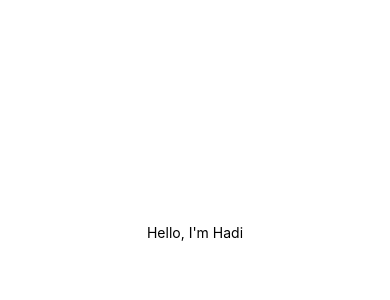
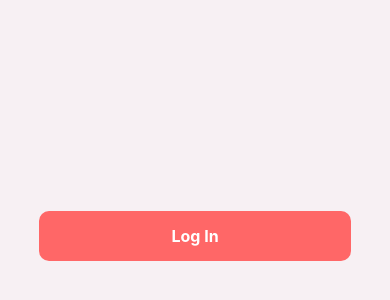
Before and after one commit to Cheaito-Hadi/HemaConnect, a React Native app in the folder HemaConnect-Mobile/: screen / in a window 390 px wide. Shown: the part 190-490 px from the top of the page. Built offline with nearby package versions, Linux system fonts and the light colour scheme.

Commit message:
Mobile <> Creating Button component

```diff
--- a/HemaConnect-Mobile/App.js
+++ b/HemaConnect-Mobile/App.js
@@ -1,11 +1,14 @@
-import { StatusBar } from 'expo-status-bar';
-import { StyleSheet, Text, View } from 'react-native';
+import {StatusBar} from 'expo-status-bar';
+import {StyleSheet, View} from 'react-native';
+import Button from "./components/base/customedButton";
 
 export default function App() {
     return (
         <View style={styles.container}>
-      <Text>Hello, I'm Hadi</Text>
-      <StatusBar style="auto" />
+            <View style={styles.loginScreen}>
+                <Button buttonTitle="Log In"/>
+            </View>
+            <StatusBar style="auto"/>
         </View>
     );
 }
@@ -13,8 +16,12 @@ export default function App() {
 const styles = StyleSheet.create({
     container: {
         flex: 1,
-    backgroundColor: '#fff',
+        backgroundColor: '#F7F0F3',
         alignItems: 'center',
         justifyContent: 'center',
     },
+    loginScreen: {
+        width: '80%',
+        alignItems: 'center',
+    },
 });
--- /dev/null
+++ b/HemaConnect-Mobile/components/base/customedButton.js
@@ -0,0 +1,38 @@
+import {StyleSheet, Text, TouchableOpacity, View} from "react-native";
+
+const Button = (props) => {
+    return (
+        <View style={styles.buttonContainer}>
+            <TouchableOpacity
+                style={styles.button}
+                onPress={() => {
+                    handlePress();
+                }}
+            >
+                <Text style={styles.buttonText}>{props.buttonTitle}</Text>
+            </TouchableOpacity>
+        </View>
+    );
+}
+
+const styles = StyleSheet.create({
+    buttonContainer: {
+        width: '100%',
+        alignItems: 'center',
+    },
+    button: {
+        borderRadius: 10,
+        backgroundColor: "#FF6767",
+        marginTop: 8,
+        width: '100%',
+    },
+    buttonText: {
+        color: "white",
+        fontSize: 16,
+        padding: 15,
+        textAlign: "center",
+        fontWeight: "700",
+    },
+});
+
+export default Button;
--- a/HemaConnect-Mobile/package.json
+++ b/HemaConnect-Mobile/package.json
@@ -12,7 +12,8 @@
     "expo": "~49.0.10",
     "expo-status-bar": "~1.6.0",
     "react": "18.2.0",
-    "react-native": "0.72.4"
+    "react-native": "0.72.4",
+    "react-native-gesture-handler": "^2.12.1"
   },
   "devDependencies": {
     "@babel/core": "^7.20.0"
```
Also changed, not shown: 2 other files (tests, documents, lock files or other folders). Lines whose indentation alone changed are shown as unchanged.
